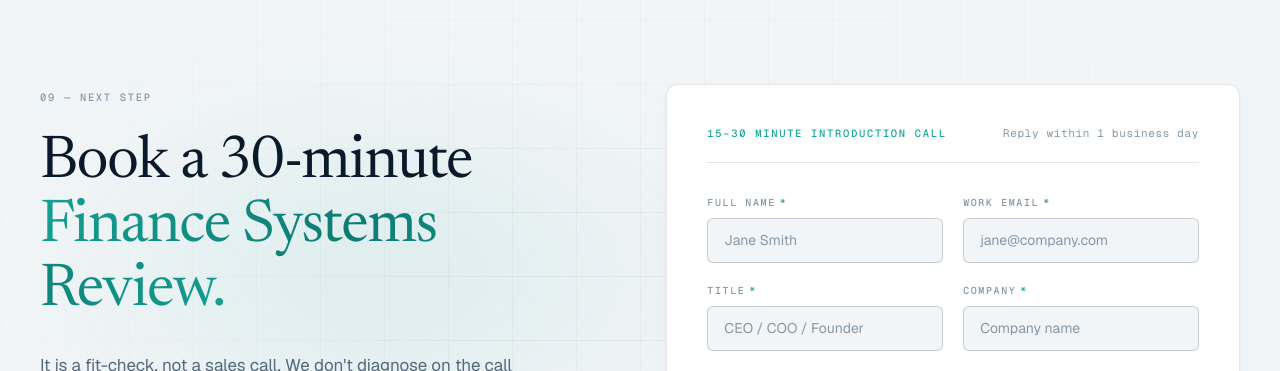
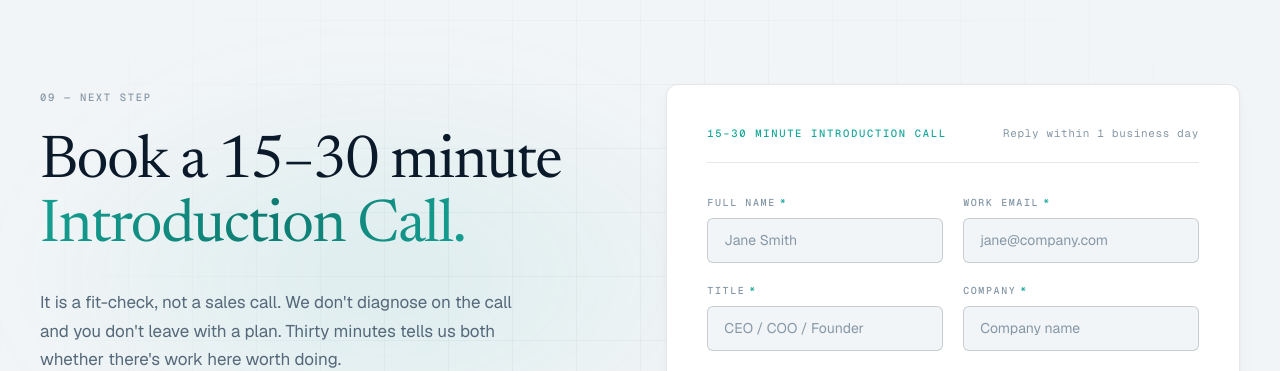
Before and after one commit to sagesummitcapital/vantage-rock, a Next.js app: page / in a window 1280 px wide. Shown: the part 9400-9771 px from the top of the page. Built offline with nearby package versions, Linux system fonts and the light colour scheme; no server answers.

Commit message:
cta: Introduction Call (replace Finance Systems Review)

```diff
--- a/components/sections/FinalCTA.tsx
+++ b/components/sections/FinalCTA.tsx
@@ -29,8 +29,8 @@ export default function FinalCTA() {
 
             <Reveal delay={0.08}>
               <h2 className="mt-6 max-w-[560px] font-display text-display-xl">
-                <span className="text-ink">Book a 30-minute </span>
-                <span className="gradient-text">Finance Systems Review.</span>
+                <span className="text-ink">Book a 15–30 minute </span>
+                <span className="gradient-text">Introduction Call.</span>
               </h2>
             </Reveal>
 
```
